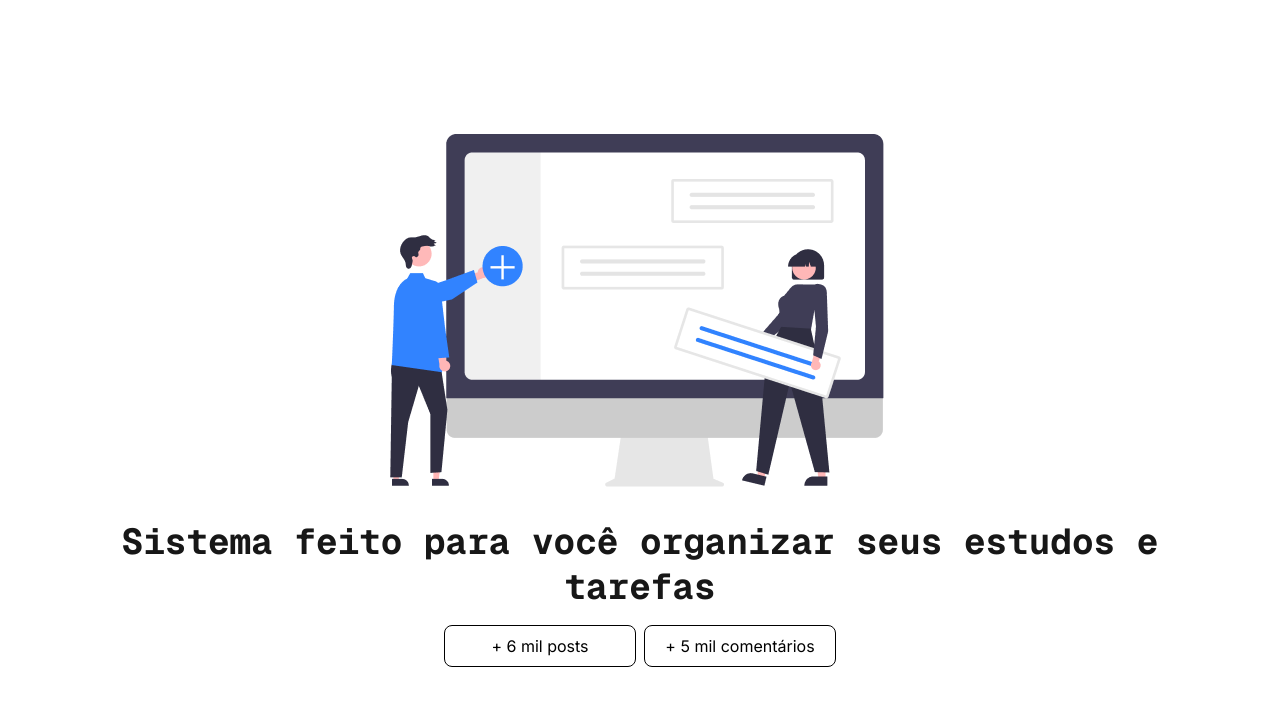
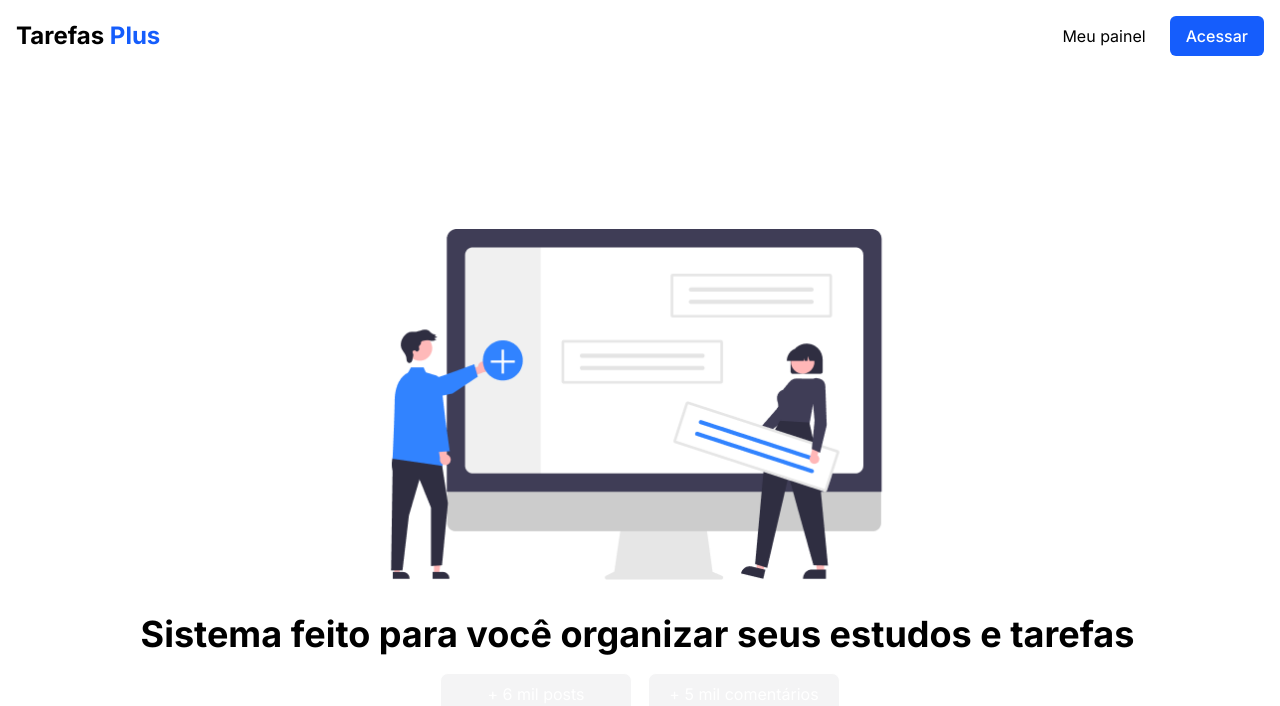
Before and after one commit to ynxdeiv/tarefas_plus, a Next.js app: page / in a window 1280 px wide. Shown: the top 706 px of the page. Built offline with nearby package versions, Linux system fonts and the light colour scheme.

Commit message:
feat: add header component and update styles, dependencies, and layout

```diff
--- a/src/app/globals.css
+++ b/src/app/globals.css
@@ -2,26 +2,53 @@
 
 @theme inline {
   --font-inter: var(--font-inter);
-  --font-geist-sans: var(--font-geist-sans);
-  --font-geist-mono: var(--font-geist-mono);
 }
 
 :root {
   --background: #ffffff;
-  --foreground: #171717;
+  --foreground: white;
 }
+
+
+@keyframes typing {
+  from { width: 0 }
+  to { width: 100% }
+}
+
+
+@keyframes blink-caret {
+  from, to { border-color: transparent }
+  50% { border-color: black; }
+}
+
+.typing-effect {
+  overflow: hidden;
+  border-right: .15em solid black;
+  white-space: initial;
+  animation:
+    typing 4s steps(40, end),
+    blink-caret .75s step-end infinite;
+}
+
+@media (min-width: 640px) {
+    .typing-effect {
+        white-space: nowrap;
+    }
+}
+
 
 @media (prefers-color-scheme: dark) {
   :root {
-    --background: #0a0a0a;
-    --foreground: #ededed;
+    --background: white;
+    --foreground: #F5F5F5;
   }
 }
+
 
 body {
   background: var(--background);
   color: var(--foreground);
-  font-family: var(--font-inter), var(--font-geist-sans), var(--font-geist-mono), sans-serif;
+  font-family: var(--font-inter), sans-serif;
 }
 
 button {
--- a/src/app/layout.tsx
+++ b/src/app/layout.tsx
@@ -1,17 +1,8 @@
 import type { Metadata } from "next";
-import { Geist, Geist_Mono } from "next/font/google";
 import { Inter } from "next/font/google";
 import "./globals.css";
+import Header from "@/components/header";
 
-const geistSans = Geist({
-  variable: "--font-geist-sans",
-  subsets: ["latin"],
-});
-
-const geistMono = Geist_Mono({
-  variable: "--font-geist-mono",
-  subsets: ["latin"],
-});
 
 const inter = Inter({
   variable: "--font-inter",
@@ -31,8 +22,9 @@ export default function RootLayout({
   return (
     <html lang="pt-Br">
       <body
-        className={`${geistSans.variable} ${geistMono.variable} ${inter.variable} antialiased`}
+        className={`${inter.variable} antialiased`}
       >
+        <Header />
         {children}
       </body>
     </html>
--- a/src/app/page.tsx
+++ b/src/app/page.tsx
@@ -11,25 +11,24 @@ export default function Home() {
 
   return (
     <main className="flex min-h-screen flex-col items-center justify-center p-8 md:p-24">
-      <div className="flex flex-col items-center text-center gap-4">
+      <div className="flex flex-col items-center text-center gap-4 max-w-4xl mx-auto">
         <Image
           src={heroImg}
           alt="Hero Image"
           priority
-          className="mb-4 max-w-full h-auto"
+          className="mb-4 w-auto h-auto md:max-w-lg lg:max-w-xl"
         />
-        <h1 className="text-xl md:text-4xl font-bold leading-tight font-geist-mono">
+        <h1 className="text-xl md:text-4xl font-bold leading-tight text-black typing-effect">
           Sistema feito para você organizar seus estudos e tarefas
         </h1>
-        <section className="flex flex-col sm:flex-row gap-2 text-black">
-          <article className="w-full sm:w-48 border bg-white rounded-lg p-2">
+        <section className="flex flex-col sm:flex-row gap-2 md:gap-4">
+          <article className="w-full sm:w-48 text-white border rounded-lg p-2 bg-zinc-100 dark:bg-zinc-900 dark:border-zinc-700 hover:scale-105 transition-transform duration-300">
             + {randomNumber()} mil posts
           </article>
-          <article className="w-full sm:w-48 border bg-white rounded-lg p-2">
+          <article className="w-full text-white sm:w-48 border rounded-lg p-2 bg-zinc-100 dark:bg-zinc-900 dark:border-zinc-700 hover:scale-105 transition-transform duration-300">
             + {randomNumber()} mil comentários
           </article>
         </section>
-
       </div>
     </main>
   );
--- /dev/null
+++ b/src/components/header/index.tsx
@@ -0,0 +1,31 @@
+import Link from "next/link";
+import { HiMenu } from "react-icons/hi";
+
+export default function Header() {
+  return (
+    <header className="bg-white p-4 ">
+      <section className="container mx-auto flex items-center justify-between">
+        <Link href="/" className="flex items-center">
+          <span className="text-xl md:text-2xl text-black font-bold">
+            Tarefas <span className="text-blue-600">Plus</span>
+          </span>
+        </Link>
+
+        <nav className="hidden md:flex items-center gap-6">
+          <Link href="dashboard">
+            <span className="hover:text-blue-600 text-black transition-colors">
+              Meu painel
+            </span>
+          </Link>
+          <button className="px-4 py-2 bg-blue-600 text-white font-medium rounded-md hover:bg-blue-700 transition-colors">
+              Acessar
+          </button>
+        </nav>
+
+        <button className="md:hidden bg-black p-2 text-xl hover:text-blue-600">
+          <HiMenu />
+        </button>
+      </section>
+    </header>
+  );
+}
```
Also changed, not shown: package.json (+6 -5 lines), 1 other file (tests, documents, lock files or other folders).
